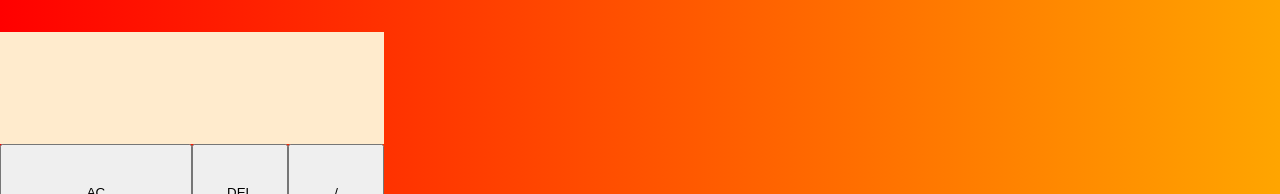
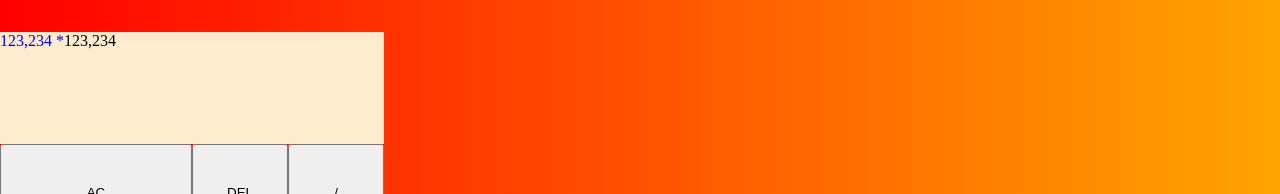
Before and after one commit to dvimukthi/Calculator, a React (Create React App) app: page / in a window 1280 px wide. Shown: the top 194 px of the page. Built offline with nearby package versions, Linux system fonts and the light colour scheme.

Commit message:
.output .previous-operand

```diff
--- a/src/App.js
+++ b/src/App.js
@@ -4,8 +4,8 @@ function App() {
   return (
     <div className="Calculator">
       <div className="output">
-        <div className="previous-operand"></div>
-        <div className="current-operand"></div>
+        <div className="previous-operand">123,234 *</div>
+        <div className="current-operand">123,234</div>
       </div>
       <button className="span-two">AC</button>
       <button>DEL</button>
--- a/src/styles.css
+++ b/src/styles.css
@@ -23,3 +23,7 @@ body{
     background-color: blanchedalmond;
     display: flex;
 }
+
+.output .previous-operand {
+    color: blue;
+}
```
